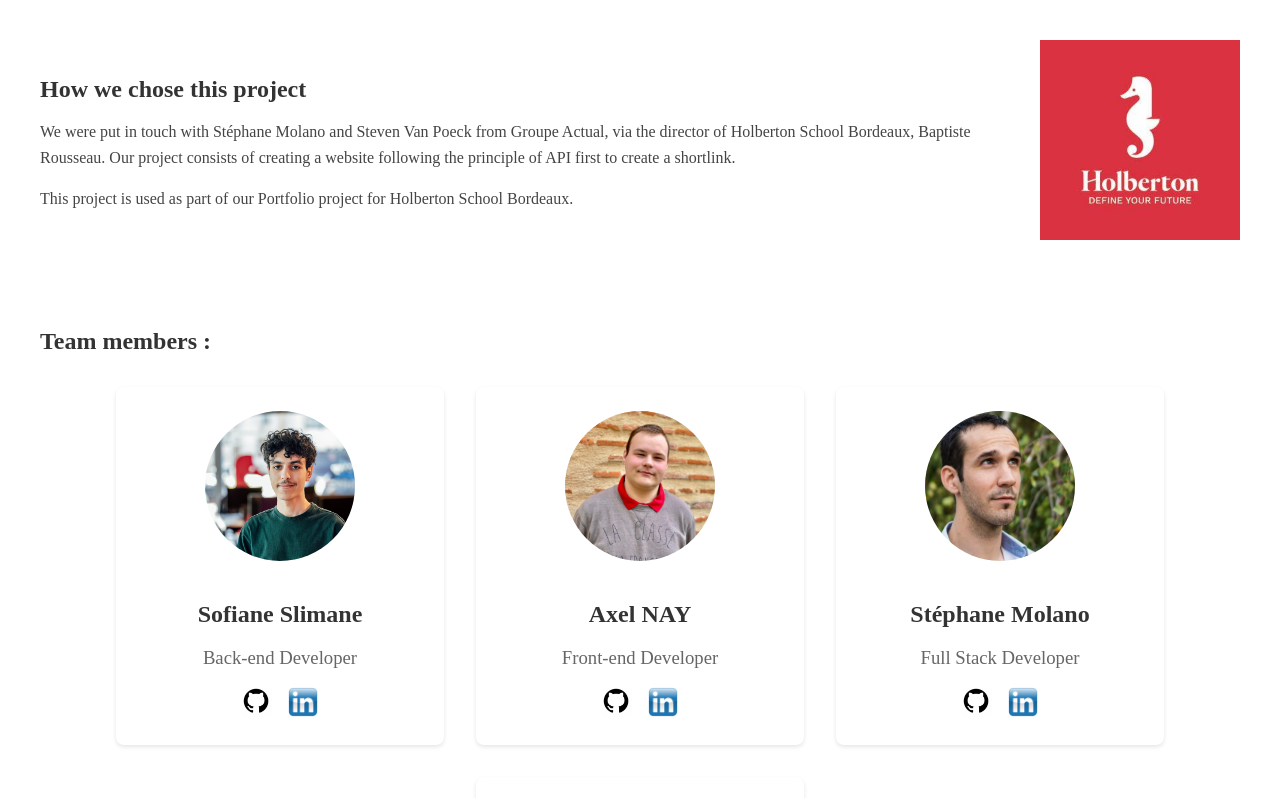
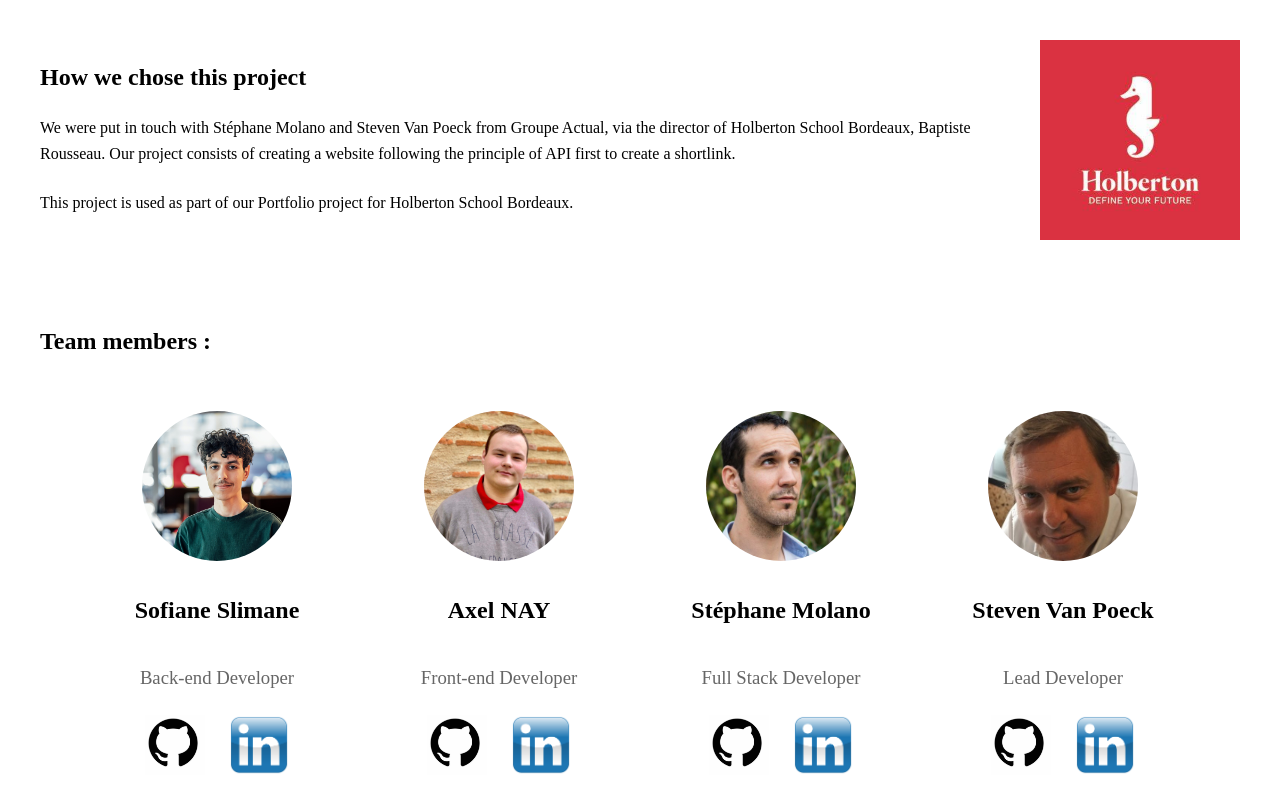
Before and after one commit to AxelNAY/Shortlink-Landing-Page, a plain HTML site: page index.html in a window 1280 px wide. Shown: the top 798 px of the page. Drawn offline with Linux system fonts and the light colour scheme.

Commit message:
Update index.html

```diff
--- a/index.html
+++ b/index.html
@@ -7,19 +7,42 @@
     <style>
         .about-section {
             display: flex;
+            justify-content: space-between;
             align-items: center;
+            max-width: 1200px;
+            margin: 0 auto;
             padding: 2rem;
             gap: 2rem;
         }
 
         .about-text {
             flex: 1;
+            text-align: left;
         }
 
-        .logo {
-            max-width: 200px;
-            height: auto;
+        h2 {
+            text-align: left;
+            margin-bottom: 1.5rem;
+            color: black;
         }
+
+        p {
+            margin-bottom: 1.5rem;
+            line-height: 1.6;
+        }
+
+        .about-logo {
+            flex: 0 0 auto;
+            display: flex;
+            justify-content: center;
+            align-items: center;
+        }
+
+        .about-logo .logo {
+            height: 200px;
+            width: auto;
+        }
+
 
         .team-section {
             padding: 2rem;
@@ -27,18 +50,17 @@
 
         .team-members {
             display: flex;
+            justify-content: center;
             flex-wrap: wrap;
             gap: 2rem;
-            justify-content: center;
-            margin-top: 2rem;
+            padding: 2rem;
         }
 
         .member-card {
-            background: white;
-            border-radius: 8px;
-            box-shadow: 0 2px 4px rgba(0, 0, 0, 0.1);
-            padding: 1.5rem;
-            width: 280px;
+            display: flex;
+            flex-direction: column;
+            align-items: center;
+            width: 250px;
             text-align: center;
         }
 
@@ -52,29 +74,18 @@
 
         .social-links {
             display: flex;
-            justify-content: center;
-            gap: 1rem;
-            margin-top: 1rem;
+            gap: 1.5rem;
+            margin-top: 0.5rem;
         }
 
         .social-logo {
-            width: 30px;
-            height: 30px;
-        }
-
-        h2 {
-            color: #333;
-            margin-bottom: 1rem;
+            width: 60px;
+            height: 60px;
         }
 
         h3 {
             color: #666;
             font-weight: normal;
-        }
-
-        p {
-            line-height: 1.6;
-            color: #444;
         }
     </style>
 </head>
```
